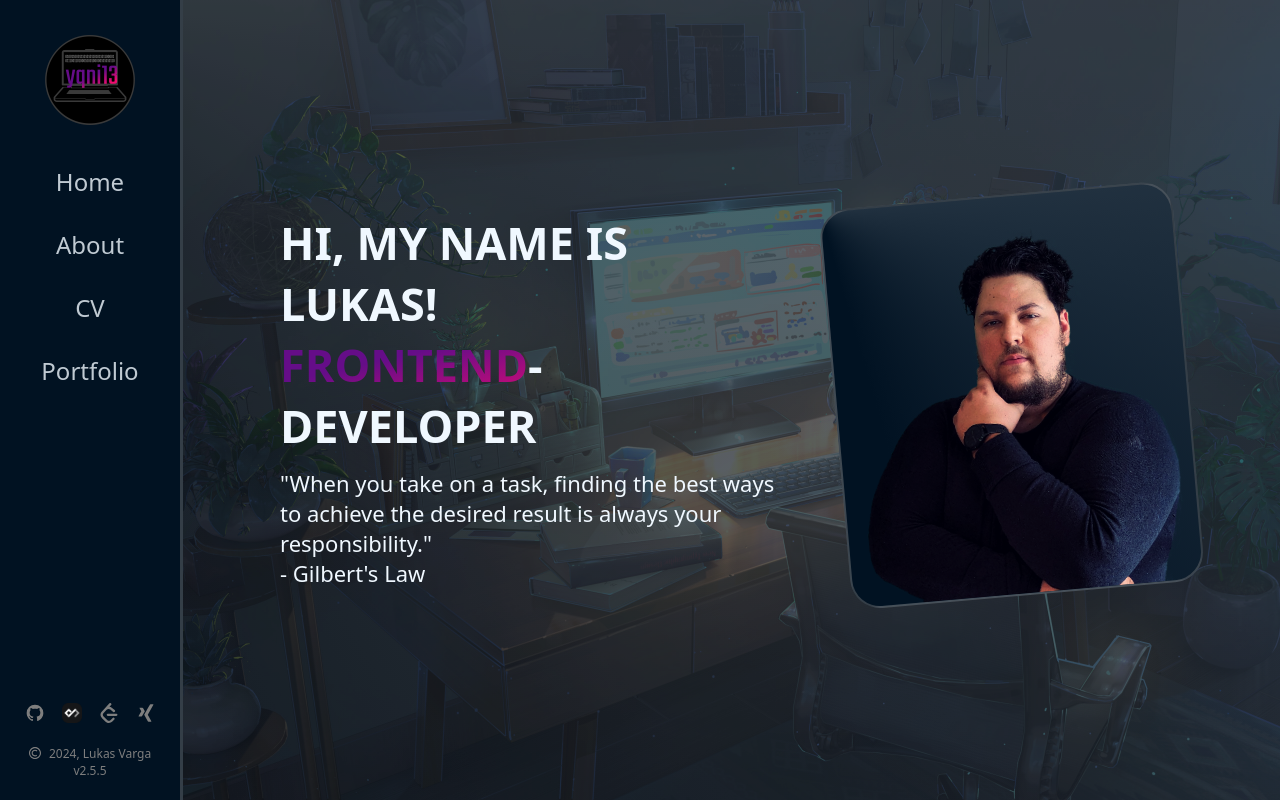
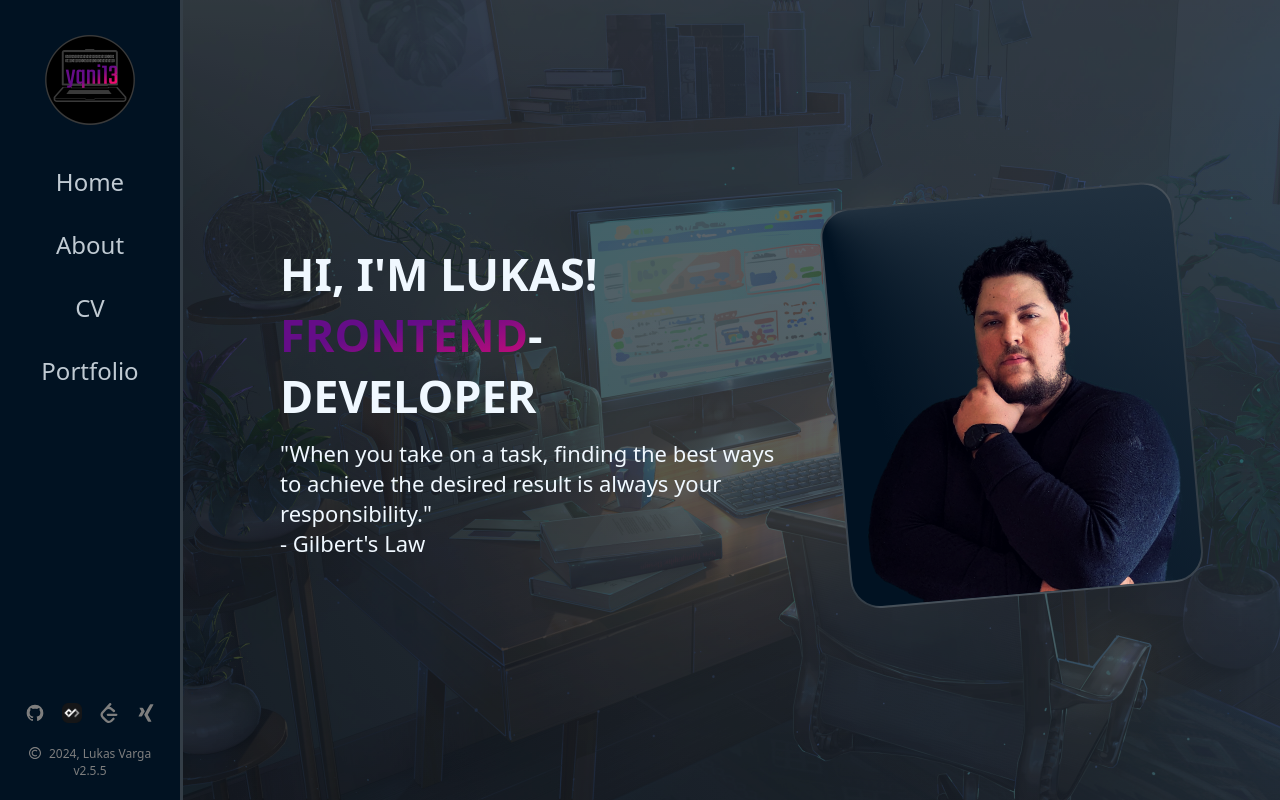
Before and after one commit to yqni13/portfolio, an Angular app: page / in a window 1280 px wide. Built offline with nearby package versions, Linux system fonts and the light colour scheme.

Commit message:
Update home.component.html
trigger automatic deployment

```diff
--- a/src/app/home/home.component.html
+++ b/src/app/home/home.component.html
@@ -1,7 +1,7 @@
 <section class="box home">
     <div class="column left">
         <h1>
-            Hi, my name is {{user.firstname}}!<br>
+            Hi, I'm {{user.firstname}}!<br>
             <span id="frontend">Frontend</span>-Developer
         </h1>
         <p>
```
